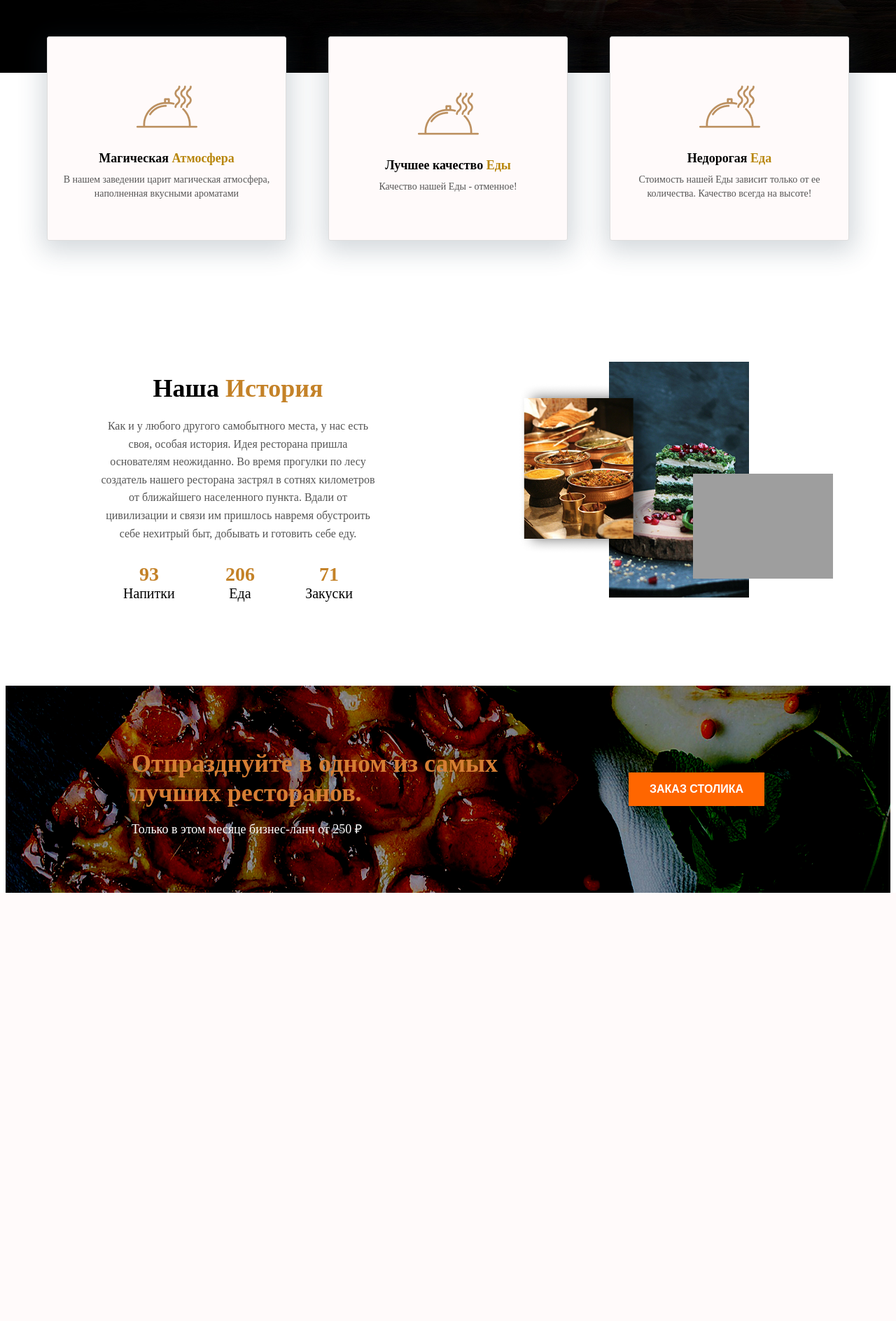
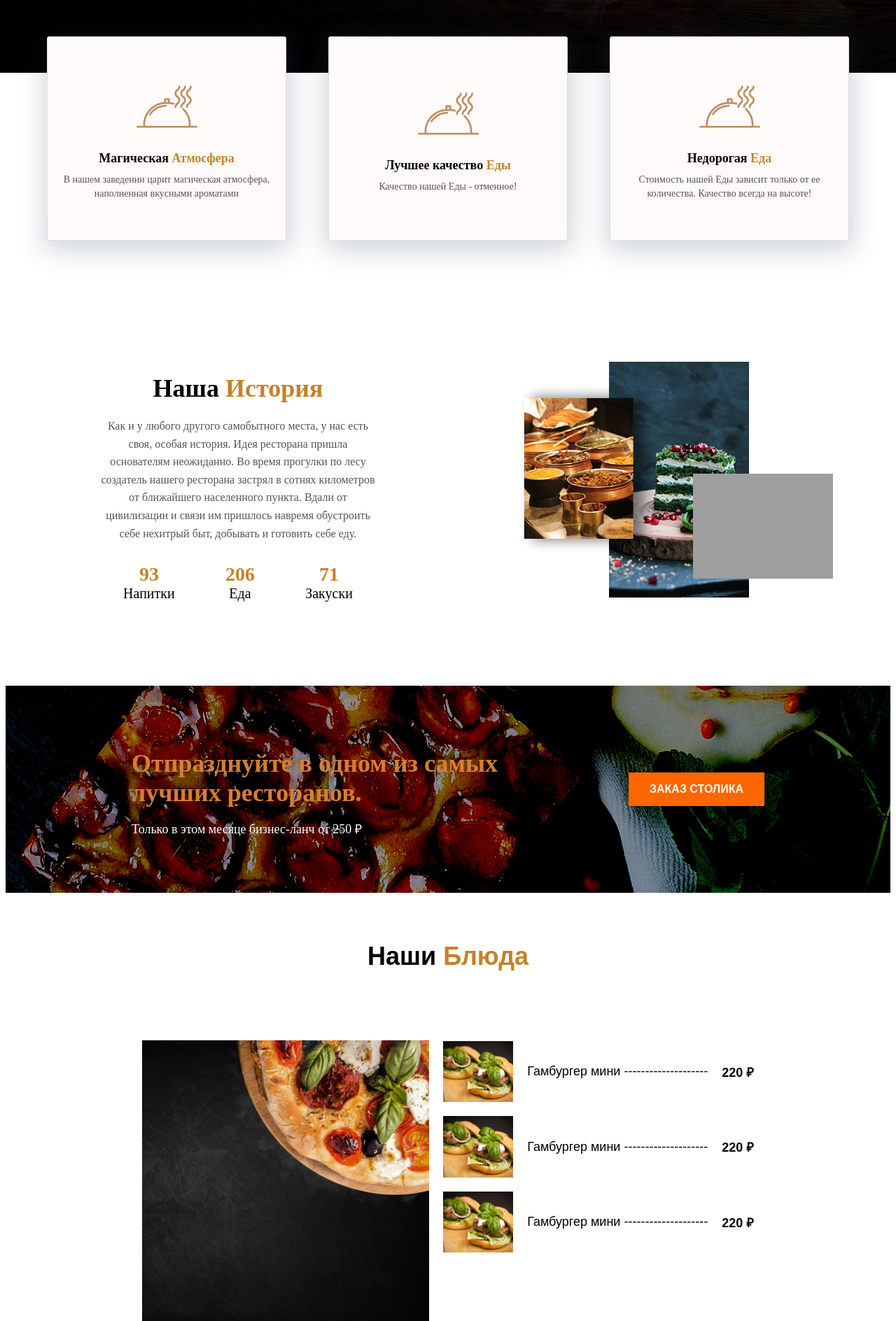
Before and after one commit to oTTeMuCt/DjangoProject, a Django app: template backend/app/menu/templates/landing_page.html in a window 1280 px wide. Shown: the part 696-2584 px from the top of the page at 70% size. Before the commit the page ends 1972 px from the top, so only its background shows below. Run offline with Django 5.2, Linux system fonts and the light colour scheme; the template is opened without the code that fills it, so the values that code supplies are empty; parts of the project's set-up code (start-up, migrations or seed data) failed here and were passed over; grey boxes are pictures that could not be loaded.

Commit message:
our dishes element added

```diff
--- a/backend/app/menu/templates/banner.html
+++ b/backend/app/menu/templates/banner.html
@@ -25,7 +25,7 @@
             font-size: 36px;
             font-weight: bold;
             margin-bottom: 10px;
-            color: #D67E34; /* Orange color */
+            color: #D67E34;
         }
 
         .banner-content p {
@@ -36,7 +36,7 @@
         .banner-button {
             position: relative;
             right: 150px;
-            background-color: #ff6600; /* Orange button color */
+            background-color: #ff6600;
             color: white;
             padding: 15px 30px;
             text-decoration: none;
--- a/backend/app/menu/templates/cards.html
+++ b/backend/app/menu/templates/cards.html
@@ -38,7 +38,7 @@
     }
 
     .highlight {
-        color: #B8860B; /* Light brown color */
+        color: #B8860B;
     }
 
     .description {
--- /dev/null
+++ b/backend/app/menu/templates/dishes.html
@@ -0,0 +1,101 @@
+{% load static %}
+<style>
+    .menu-section-wrapper {
+        font-family: Arial, sans-serif;
+        margin: 0;
+        padding: 0;
+        display: flex;
+        justify-content: center;
+        align-items: center;
+    }
+    .menu-section {
+        position: relative;
+        top: 600px;
+        max-width: 1200px;
+        padding: 40px;
+        text-align: center;
+    }
+
+    .menu-section h2 {
+        font-size: 36px;
+        font-weight: bold;
+        margin-bottom: 100px;
+    }
+
+    .highlight {
+        color: #C48228;
+    }
+
+    .menu-container {
+        display: flex;
+        align-items: flex-start;
+        justify-content: center;
+        gap: 20px;
+    }
+
+    .main-dish img {
+        position: relative;
+        top: -5px;
+        width: 100%;
+        max-width: 410px;
+    }
+
+    .dish-list {
+        display: flex;
+        flex-direction: column;
+        gap: 20px;
+        max-width: 700px;
+        text-align: left;
+    }
+
+    .dish-item {
+        display: flex;
+        align-items: center;
+        gap: 20px;
+    }
+
+    .dish-item img {
+        width: 100px;
+        height: auto;
+    }
+
+    .dish-item p {
+        flex-grow: 1;
+        font-size: 18px;
+    }
+
+    .price {
+        font-size: 18px;
+        font-weight: bold;
+        color: #000;
+    }
+
+</style>
+<div class="menu-section-wrapper">
+    <div class="menu-section">
+        <h2>Наши <span class="highlight">Блюда</span></h2>
+        <div class="menu-container">
+            <div class="main-dish">
+                <img src="{% static 'imgs/main-dish.png' %}" alt="">
+            </div>
+            <div class="dish-list">
+                <div class="dish-item">
+                    <img src="{% static 'imgs/mini-burger.png' %}" alt="">
+                    <p>Гамбургер мини --------------------</p>
+                    <span class="price">220 ₽</span>
+                </div>
+                <div class="dish-item">
+                    <img src="{% static 'imgs/mini-burger.png' %}" alt="">
+                    <p>Гамбургер мини --------------------</p>
+                    <span class="price">220 ₽</span>
+                </div>
+                <div class="dish-item">
+                    <img src="{% static 'imgs/mini-burger.png' %}" alt="">
+                    <p>Гамбургер мини --------------------</p>
+                    <span class="price">220 ₽</span>
+                </div>
+            </div>
+        </div>
+    </div>
+
+</div>
--- a/backend/app/menu/templates/history.html
+++ b/backend/app/menu/templates/history.html
@@ -25,7 +25,7 @@
         }
 
         .text-section h1 span {
-            color: #C48228; /* Brown color */
+            color: #C48228;
         }
 
         .text-section p {
--- a/backend/app/menu/templates/landing_page.html
+++ b/backend/app/menu/templates/landing_page.html
@@ -7,4 +7,5 @@
 {% include 'head.html' %}
 {% include 'history.html' %}
 {% include 'banner.html' %}
+{% include 'dishes.html' %}
 {% endblock content %}
```
Also changed, not shown: backend/app/static/imgs/main-dish.png (added), backend/app/static/imgs/mini-burger.png (added).
